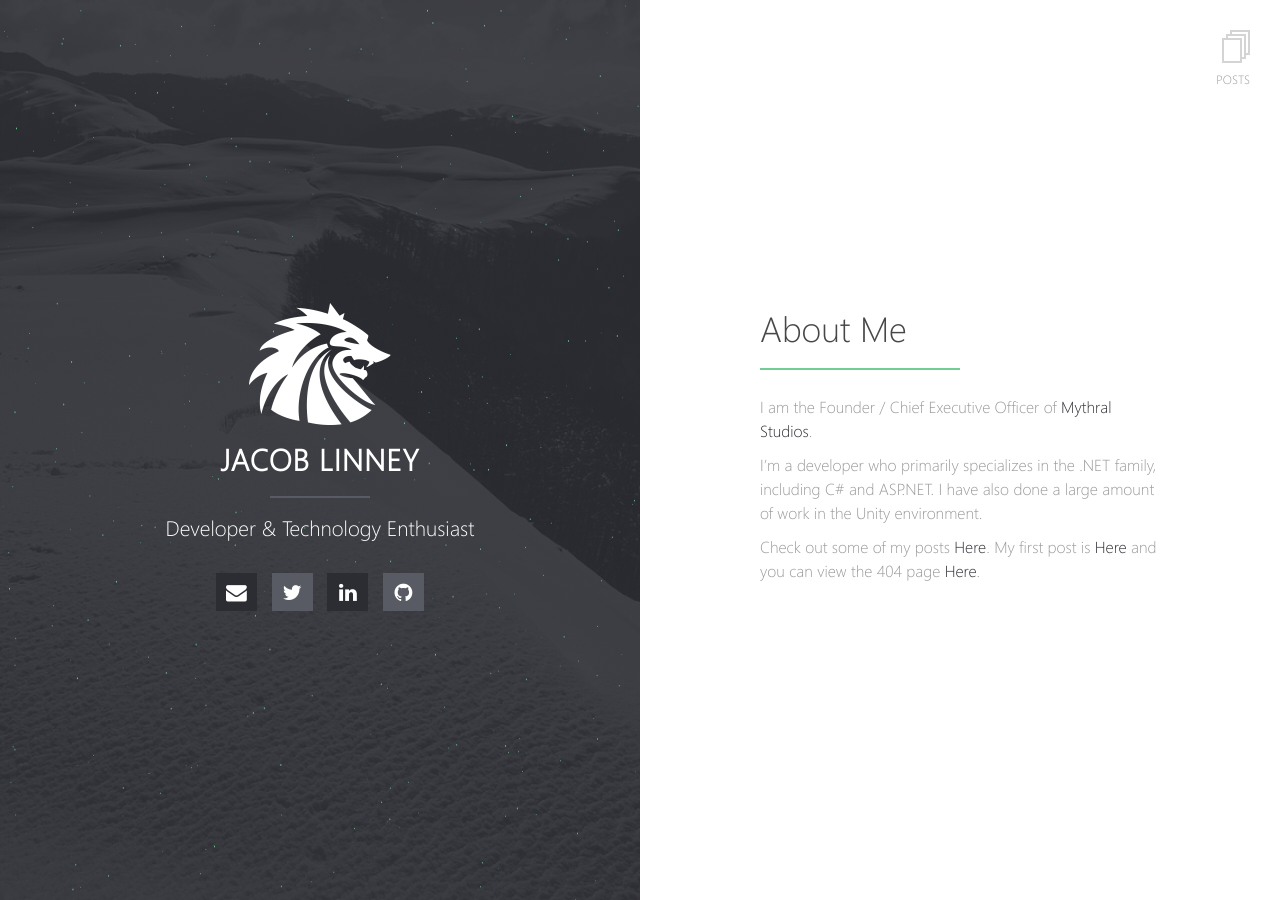
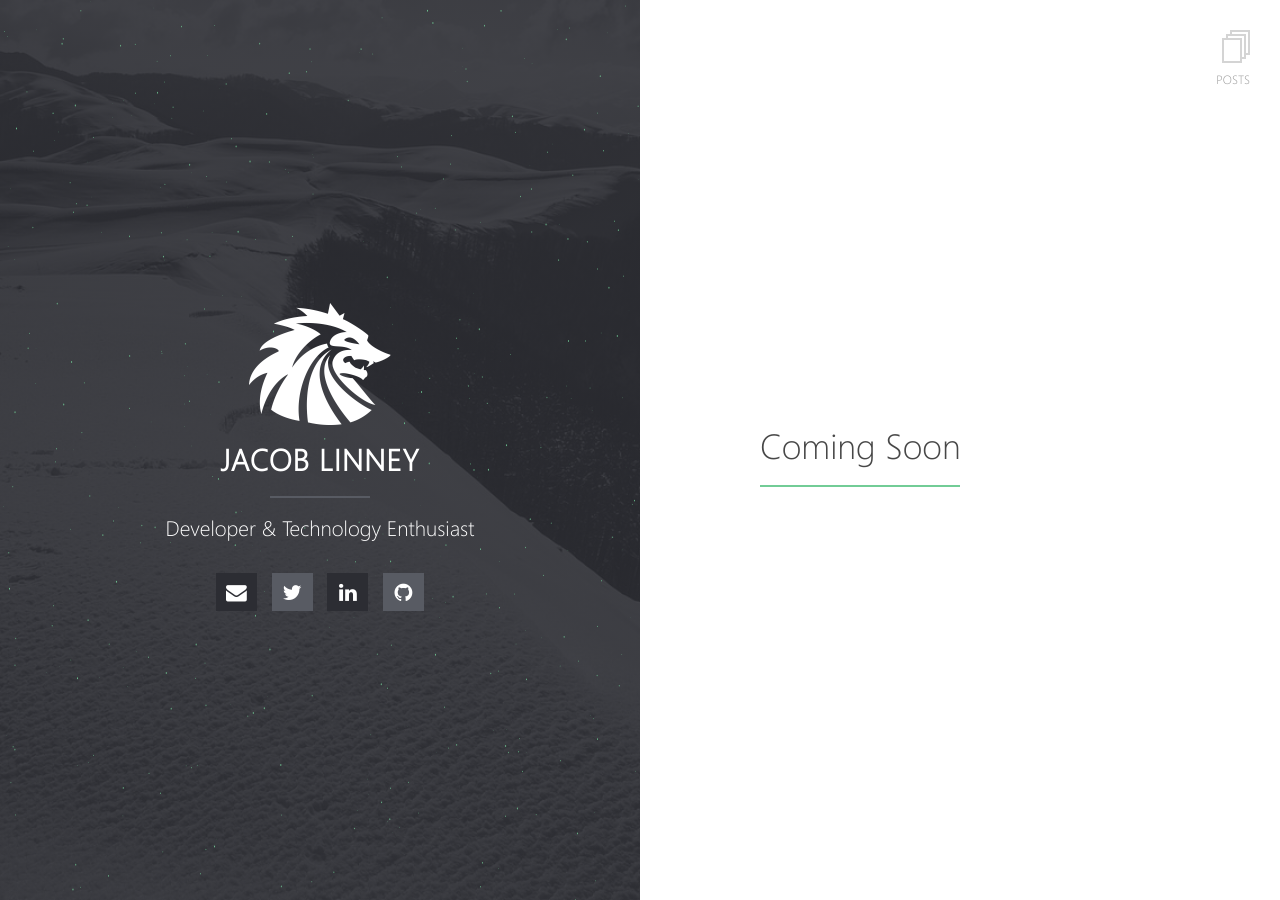
Before and after one commit to Mythral/mythral.github.io, a Jekyll site: the page built from index.md, in a window 1280 px wide. Built offline with Jekyll 4.4.1, drawn with Linux system fonts in a browser that asks for light colours; nearby versions of some CDN libraries; our own code applies the rules of GitHub Pages for plain Markdown files.

Commit message:
Update index.md

```diff
--- a/index.md
+++ b/index.md
@@ -1,10 +1,4 @@
 ---
 layout: home
 ---
-# About Me
-
-I am the Founder / Chief Executive Officer of [Mythral Studios](https://mythralstudios.com).
-
-I'm a developer who primarily specializes in the .NET family, including C# and ASP.NET. I have also done a large amount of work in the Unity environment.
-
-Check out some of my posts [Here](/posts). My first post is [Here](/hello-world/) and you can view the 404 page [Here](/invalid-link).
+# Coming Soon
```
